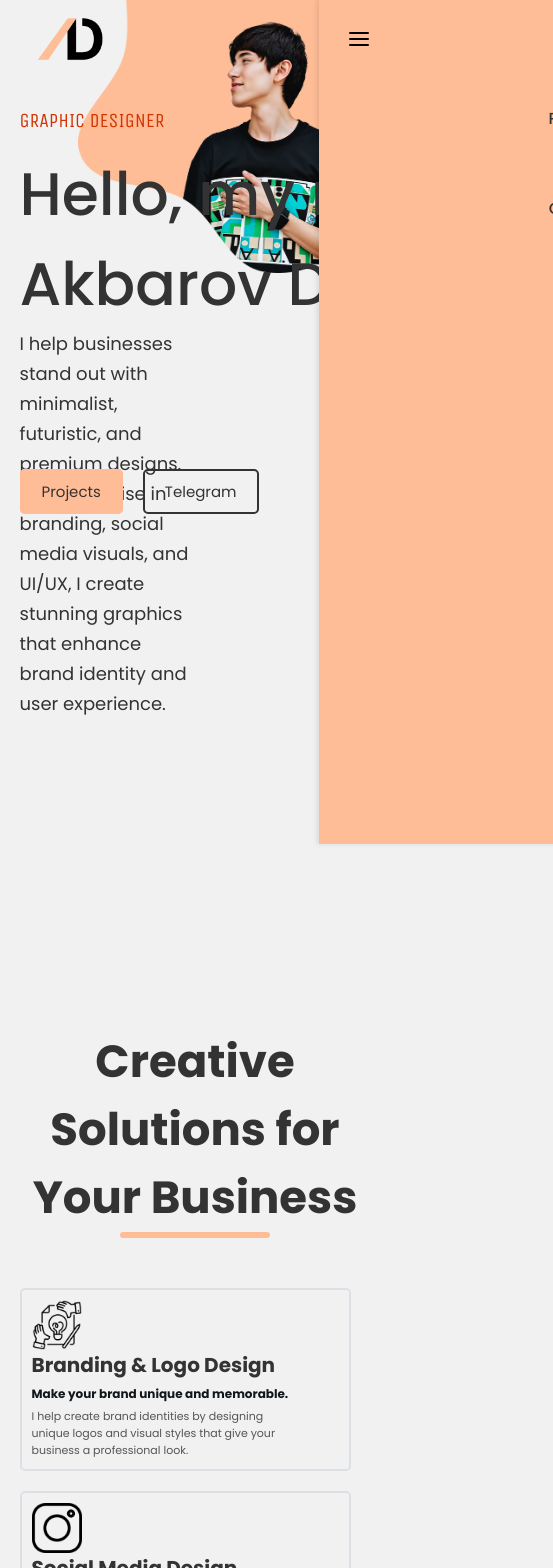
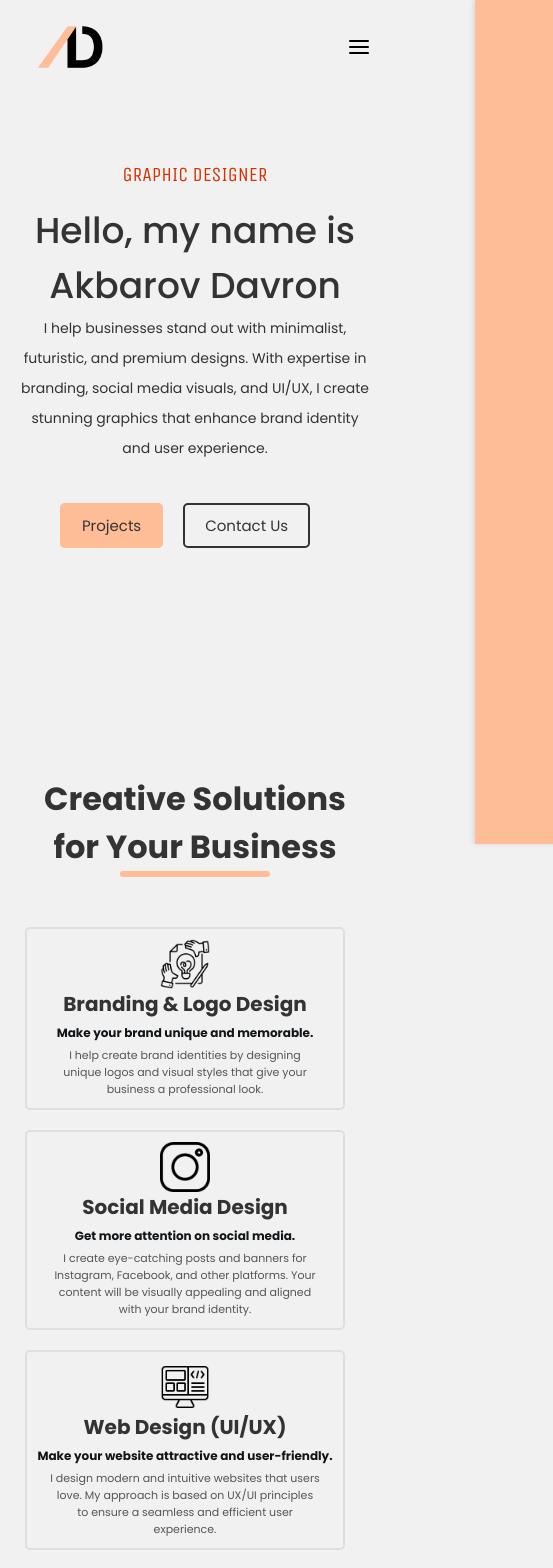
Before and after one commit to nematjonovv/PortfolioAD, a React (Vite) app: page / in a window 390 px wide. Shown: the top 1568 px of the page, 553 px wide, since content can reach past the window. Built offline with nearby package versions, Linux system fonts and the light colour scheme.

Commit message:
half responsive

```diff
--- a/src/components/About/ProfessionalSkill/ProfessionalSkill.scss
+++ b/src/components/About/ProfessionalSkill/ProfessionalSkill.scss
@@ -60,7 +60,7 @@
         position: absolute;
         left: 3px;
         top: 10px;
-        height: 60%;
+        height: 75%;
         background-color: #FFBD97;
         width: 2px;
     }
--- a/src/components/AboutProject/AboutProject.jsx
+++ b/src/components/AboutProject/AboutProject.jsx
@@ -37,8 +37,8 @@ function AboutProject() {
         "A soft and elegant bakery logo featuring a chef's hat and fresh bread elements, symbolizing quality and craftsmanship.",
       description_uz:
         "Bosh oshpaz shapkasi va yangi non elementlarini o‘z ichiga olgan yumshoq va nafis nonvoyxona logotipi, sifat va hunarmandchilik ramzi sifatida.",
-      category_en: "Logo Design",
-      category_uz: "Logotip Dizayni",
+      category_en: "Branding",
+      category_uz: "Brending",
       type: "logo",
       client: "Zarbod",
       img: [
@@ -57,8 +57,8 @@ function AboutProject() {
         "A sophisticated medical logo featuring a bird, leaves, and a medical symbol, representing health, nature, and care.",
       description_uz:
         "Salomatlik, tabiat va g‘amxo‘rlikni ifodalovchi qush, barglar va tibbiy ramzdan iborat nafis tibbiyot logotipi.",
-      category_en: "Logo Design",
-      category_uz: "Logotip Dizayni",
+        category_en: "Branding",
+        category_uz: "Brending",
       type: "logo",
       client: "Simurgh Medical",
       img: [
@@ -151,8 +151,8 @@ function AboutProject() {
     },
     {
       id: 8,
-      title_en: "Mantality Health  trifold Brochure",
-      title_uz: "Mantality Health  Flayer",
+      title_en: "Mantality Health trifold Brochure",
+      title_uz: "Mantality Health Flayer",
       description_en:
         "They prepared a trifold brochure for the presentation of their solar panel service, and the client was pleased with the work. Leave your thoughts and questions in the comments section!",
       description_uz:
@@ -164,6 +164,72 @@ function AboutProject() {
       img: [
         "https://images-ecru.vercel.app/PortfoliAD/print/kachok1.jpg",
         "https://images-ecru.vercel.app/PortfoliAD/print/kachok2.jpg",
+
+      ],
+      tech: ["Adobe Photoshop"],
+    },
+    {
+      id: 9,
+      title_en: "Ecosun Social Media Design",
+      title_uz: "Ecosun Ijtimoiy Tarmoq Dizayni",
+      description_en:
+        "While operating in the field of solar panel service, minimalistic and premium SMD products were produced with a greater emphasis on eco-friendliness, and the customer was satisfied with the work.",
+      description_uz:
+        "Quyosh panellari servisi bo'yicha faoliyat olib borar ekanlar va ko'proq eco ga urg'ru berilgan holda minimalistik va  premium smd tayorlab berildi, va mijozga ish maqul bo'ldi.",
+      category_en: "Social Media Design",
+      category_uz: "Ijtimoiy Tarmoq Dizayn",
+      type: "smd",
+      client: "Ecosun",
+      img: [
+        "https://images-ecru.vercel.app/PortfoliAD/SMD/eco3.jpg",
+        "https://images-ecru.vercel.app/PortfoliAD/SMD/eco4.jpg",
+        "https://images-ecru.vercel.app/PortfoliAD/SMD/eco5.jpg",
+        "https://images-ecru.vercel.app/PortfoliAD/SMD/eco2.jpg",
+        "https://images-ecru.vercel.app/PortfoliAD/SMD/eco1.jpg",
+
+      ],
+      tech: ["Adobe Photoshop"],
+    },
+    {
+      id: 10,
+      title_en: "Emu Social Media Design",
+      title_uz: "Emu Ijtimoiy Tarmoq Dizayni",
+      description_en:
+        "Designs were prepared that matched the brand's style, and the client was pleased with the work.",
+      description_uz:
+        "Brend stiliga mos dizaynlar tayorlab berildi, Mijozga ish maqul keldi",
+      category_en: "Social Media Design",
+      category_uz: "Ijtimoiy Tarmoq Dizayn",
+      type: "smd",
+      client: "Emu",
+      img: [
+        "https://images-ecru.vercel.app/PortfoliAD/SMD/emu1.jpg",
+        "https://images-ecru.vercel.app/PortfoliAD/SMD/emu2.jpg",
+        "https://images-ecru.vercel.app/PortfoliAD/SMD/emu4.jpg",
+        "https://images-ecru.vercel.app/PortfoliAD/SMD/emu3.jpg",
+
+      ],
+      tech: ["Adobe Photoshop"],
+    },
+    {
+      id: 11,
+      title_en: "Isso Social Media Design",
+      title_uz: "Isso Ijtimoiy Tarmoq Dizayni",
+      description_en:
+        "They are engaged in the production of heating equipment. They wanted the design to look minimalistic and premium, and the client liked the designs we prepared.",
+      description_uz:
+        "Issiqlik uskunalari ishlab chiqarish bilan shug'ullanar ekan.Dizayn minimalistik va premium ko'rinsin degandilar, tayorlagan dizaynlarimiz mijozga maqul keldi.",
+      category_en: "Social Media Design",
+      category_uz: "Ijtimoiy Tarmoq Dizayn",
+      type: "smd",
+      client: "Ecosun",
+      img: [
+        "https://images-ecru.vercel.app/PortfoliAD/SMD/isso1.jpg",
+        "https://images-ecru.vercel.app/PortfoliAD/SMD/isso2.jpg",
+        "https://images-ecru.vercel.app/PortfoliAD/SMD/isso3.jpg",
+        "https://images-ecru.vercel.app/PortfoliAD/SMD/isso4.jpg",
+        "https://images-ecru.vercel.app/PortfoliAD/SMD/isso5.jpg",
+        "https://images-ecru.vercel.app/PortfoliAD/SMD/isso6.jpg",
 
       ],
       tech: ["Adobe Photoshop"],
--- a/src/components/Header/Header.jsx
+++ b/src/components/Header/Header.jsx
@@ -27,8 +27,8 @@ function Header() {
 
         <ul className={`navigation ${menuOpen ? "open" : ""}`}>
           <select className="changeLang" onChange={(e) => handleChangeLanguage(e.target.value)}>
-            <option value="en">EN</option>
-            <option value="uz">UZ</option>
+            <option value="en">EN1</option>
+            <option value="uz">UZ2</option>
           </select>
           <li className="navigation-item">
             <Link to="/" onClick={() => setMenuOpen(false)}>{t("home.navbar.home")}</Link>
--- a/src/components/Header/Header.scss
+++ b/src/components/Header/Header.scss
@@ -3,14 +3,14 @@
     display: flex;
     justify-content: space-between;
     align-items: center;
-    height: 10vh;
+    height: 12vh;
     .mainLogo {
       height: 100px;
     }
     .navigation {
       display: flex;
       align-items: center;
-      justify-content: stretch;
+      justify-content: center;
       width: 500px;
       z-index: 11;
 
@@ -55,6 +55,12 @@
 
 /* Mobil versiya uchun */
 @media (max-width: 768px) {
+  .navbar{
+    position: fixed;
+    background-color: #f1f1f1;
+    width: 100%;
+    z-index: 11;
+  }
   .menu-toggle {
     display: block;
   }
@@ -62,12 +68,13 @@
   .navigation {
     position: fixed;
     top: 0;
-    right: -110%;
-    width: 250px;
+    right: -150%;
+    width: 100vw;
     height: 100vh;
     background: #FFBD97;
     flex-direction: column;
-    align-items: start;
+    align-items: center;
+    justify-content: center;
     padding: 20px;
     box-shadow: -2px 0 5px rgba(0, 0, 0, 0.1);
     transition: right 0.3s ease-in-out;
--- a/src/components/Home/Hero/Hero.jsx
+++ b/src/components/Home/Hero/Hero.jsx
@@ -4,7 +4,7 @@ import { useTranslation } from "react-i18next";
 
 function Hero() {
 
-  const [t, i18n] = useTranslation("global")
+  const [t] = useTranslation("global")
 
   return (
     <div className="hero">
@@ -16,7 +16,7 @@ function Hero() {
         </p>
         <div className="hero-btn-group">
             <Link to={"/portfolio"}>Projects</Link>
-            <a href='https://t.me/Portfolioyim_AD' target="_blank">Telegram</a>
+            <a href='https://t.me/Portfolioyim_AD' target="_blank">Contact Us</a>
         </div>
       </div>
 
--- a/src/components/Home/Hero/Hero.scss
+++ b/src/components/Home/Hero/Hero.scss
@@ -35,7 +35,8 @@
       font-weight: 400;
       color: #333;
       line-height: 30px;
-      height: 100px;
+      height: 125px;
+      margin-bottom: 20px;
     }
 
     .hero-btn-group {
@@ -61,17 +62,37 @@
   }
 }
 
-@media (max-width: 1244px) {
-  .bg-yellow {
-    // display: none;
-    background-image: url("../../../../public/images/bg-designer.png");
-    background-repeat: no-repeat;
-    background-position: right top;
-    height: 100vh;
-    width: 80vw !important;
-    z-index: 1;
-    position: absolute;
-    top: 0;
-    right: 0;
+@media screen and (max-width: 1000px) {
+  .hero {
+    display: flex;
+    justify-content: center;
+    align-items: center;
+    height: 80vh;
+    .bg-yellow {
+      background: none;
+    }
+    .hero-text {
+      text-align: center;
+      width: 90%;
+      .hero-desc {
+        height: 100px;
+        margin-bottom: 20px;
+      }
+    }
   }
 }
+
+@media screen and (max-width: 633px) {
+  .hero{
+    .hero-text{
+      width: auto;
+      .hero-title{
+        font-size: 36px;
+      }
+      .hero-desc{
+        font-size: 14px;
+        height: auto;
+      }
+    }
+  }
+}
--- a/src/components/Home/Services/Service.scss
+++ b/src/components/Home/Services/Service.scss
@@ -4,6 +4,8 @@
     display: flex;
     flex-direction: column;
     justify-content: center;
+    // align-items: center;
+    // text-align: center;
     padding: 10px;
     border-radius: 5px;
     margin-bottom: 20px;
@@ -37,3 +39,28 @@
 .services{
     margin: 100px 0;
 }
+
+@media screen and (max-width: 987px) {
+    .services-item{
+        align-items: center;
+        text-align: center;
+    }
+}
+
+@media screen and (max-width: 400px) {
+    .services{
+        h1{
+            font-size: 32px;
+        }
+    }
+    .services-menu{
+        justify-content: center;
+        .services-item{
+            width: 320px;
+            h1{
+                font-size: 20px;
+            }
+        }
+    }
+
+}
--- a/src/components/Home/Testimonials/Testimonials.scss
+++ b/src/components/Home/Testimonials/Testimonials.scss
@@ -7,24 +7,59 @@
     h1{
     text-transform: capitalize;
     }
+    p{
+        font-size: 14px;
+    }
     .clients_wrapper{
         display: flex;
         justify-content: space-between;
-        align-items: center;
+        flex-wrap: wrap;
+        width: 100%;
         .clients_cart{
+            h1{
+                font-size: 28px;
+            }
             display: flex;
             flex-direction: column;
-            justify-content: start;
             align-items: center;
             text-align: center;
             background-color: #fff;
-            margin-right: 10px;
-            height: 350px;
+            margin-right: 5px;
             border-radius: 10px;
-            padding: 15px;
+            width: 350px;
+            padding: 25px 5px;
             h1{
-                margin: 20px 0 15px 0;
+                margin: 10px 0 10px 0;
             }
         }
     }
 }
+
+@media screen and (max-width: 1194px) {
+
+    .clients_say{
+        .clients_wrapper{
+            display: flex;
+            justify-content: center;
+            .clients_cart{
+                margin:25px;
+            }
+        }
+    }
+
+}
+
+@media screen and (max-width: 768px) {
+    .clients_say{
+        // margin: 0;
+        h1{
+            font-size: 30px;
+            margin: 0;
+        }
+        .clients_wrapper{
+            .clients_cart{
+                margin: 15px;
+            }
+        }
+    }
+}
--- a/src/components/Home/TopProjects/TopProjects.scss
+++ b/src/components/Home/TopProjects/TopProjects.scss
@@ -37,7 +37,7 @@
       p {
         font-size: 15px;
         font-weight: 500;
-        color: #fff;
+        color: #333;
         margin-top: 50px;
       }
     }
@@ -71,3 +71,44 @@
 .topProjects-menu :nth-child(2){
   flex-direction: row;
 }
+
+@media screen and (max-width: 883px) {
+  .topProjects-menu{
+    .topProjects-item{
+      display: flex;
+      flex-direction: column;
+      padding: 50px;
+      .item-text{
+        width: 100%;
+        padding: 0;
+        h1{
+          flex-wrap: nowrap;
+          margin: 0;
+          padding: 0;
+        }
+        p{
+          margin: 0;
+          padding: 0;
+        }
+      }
+    }
+  }
+
+}
+@media screen and (max-width: 586px) {
+  .topProjects-menu{
+    .topProjects-item{
+      padding: 20px;
+      .item-text{
+        // width: 100%;=
+        h1{
+          font-size: 32px;
+        }
+        p{
+          font-size: 13px;
+        }
+      }
+    }
+  }
+
+}
```
Also changed, not shown: src/components/Home/Testimonials/Testimonials.jsx (+14 -13 lines).
